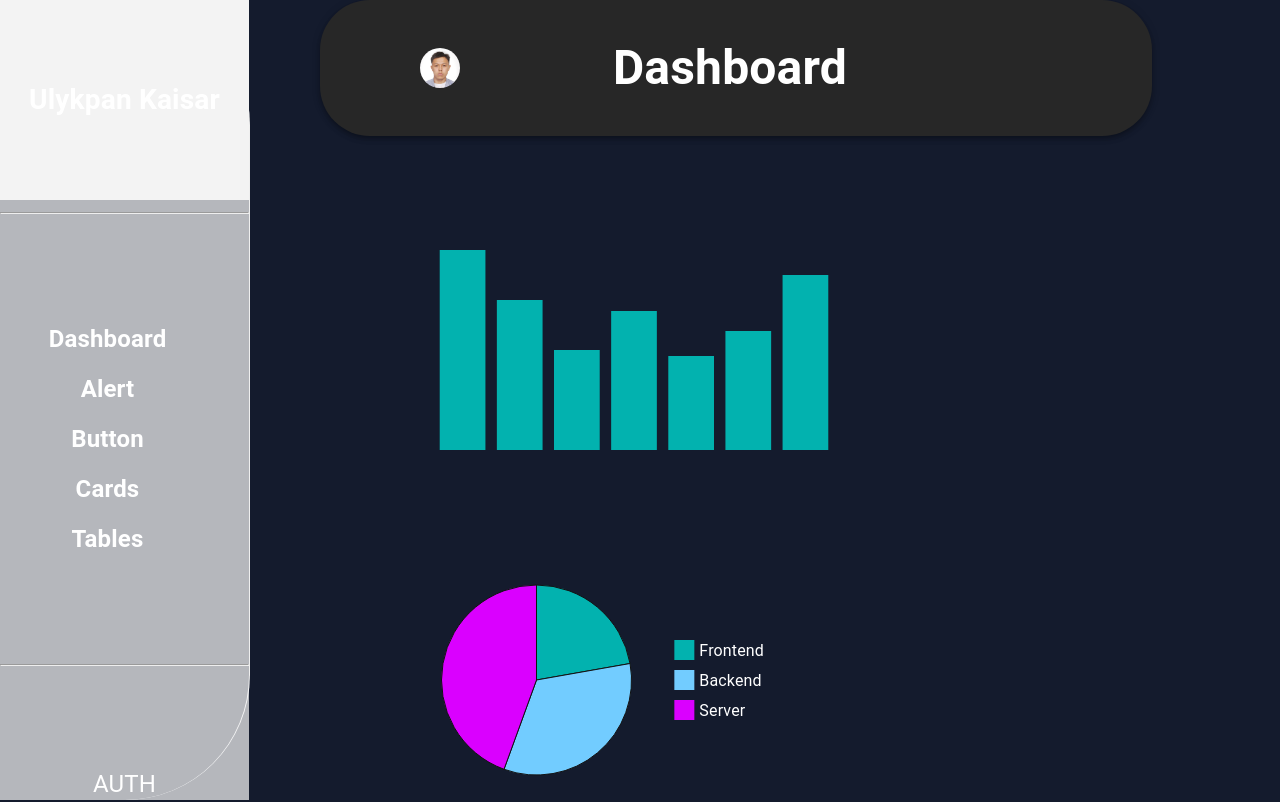
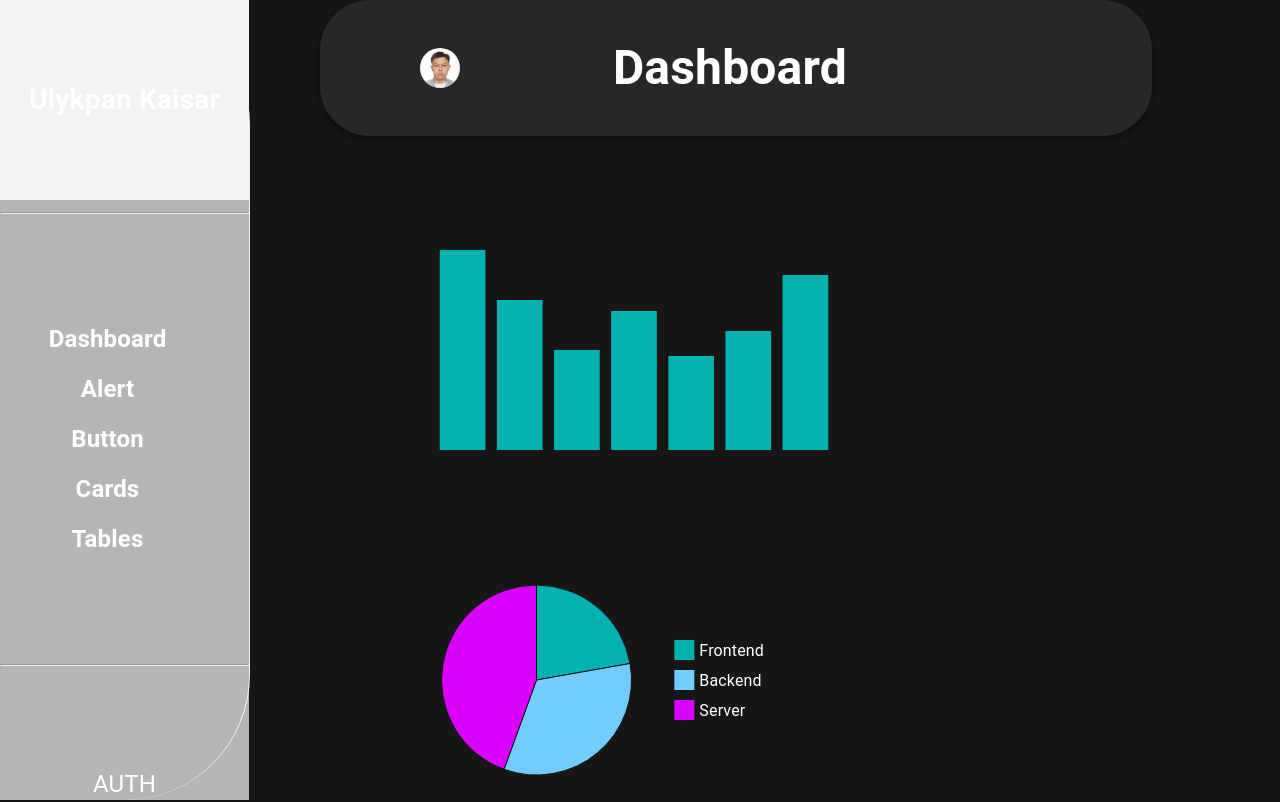
Before and after one commit to Ulyk04/dashboard-2, a React (Create React App) app: page / in a window 1280 px wide. Shown: the top 802 px of the page. Built offline with nearby package versions, Linux system fonts and the light colour scheme; some icons are missing; what ag-grid-community would draw is missing.

Commit message:
Update theme.js

```diff
--- a/src/theme.js
+++ b/src/theme.js
@@ -21,7 +21,7 @@
           200: "#a1a4ab",
           300: "#727681",
           400: "#434957",
-          500: "#141b2d",
+          500: "#161617",
           600: "#101624",
           700: "#0c101b",
           800: "#080b12",
@@ -78,7 +78,7 @@
           200: "#080b12",
           300: "#0c101b",
           400: "#101624",
-          500: "#141b2d",
+          500: "#161617",
           600: "#434957",
           700: "#727681",
           800: "#a1a4ab",
@@ -89,7 +89,7 @@
           200: "#1e5245",
           300: "#2e7c67",
           400: "#3da58a",
-          500: "#4cceac",
+          500: "#447854",
           600: "#70d8bd",
           700: "#94e2cd",
           800: "#b7ebde",
```
